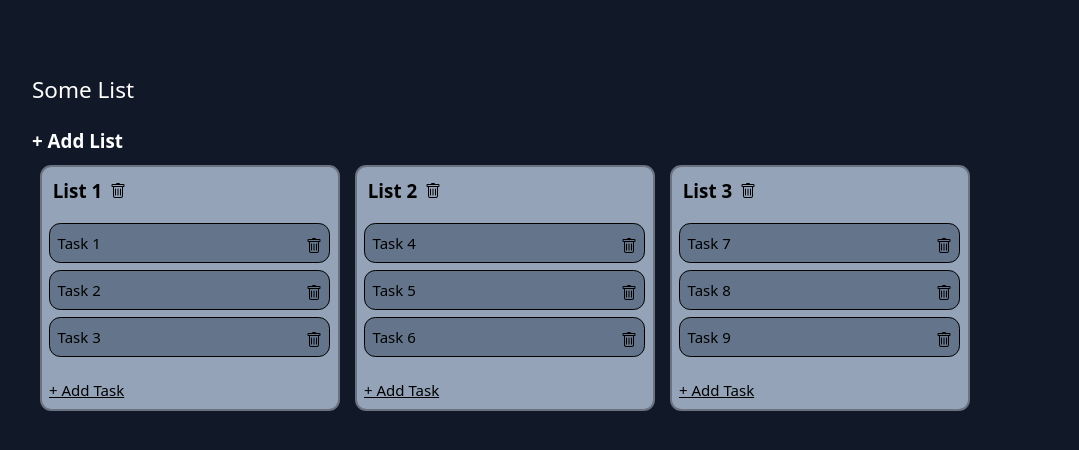
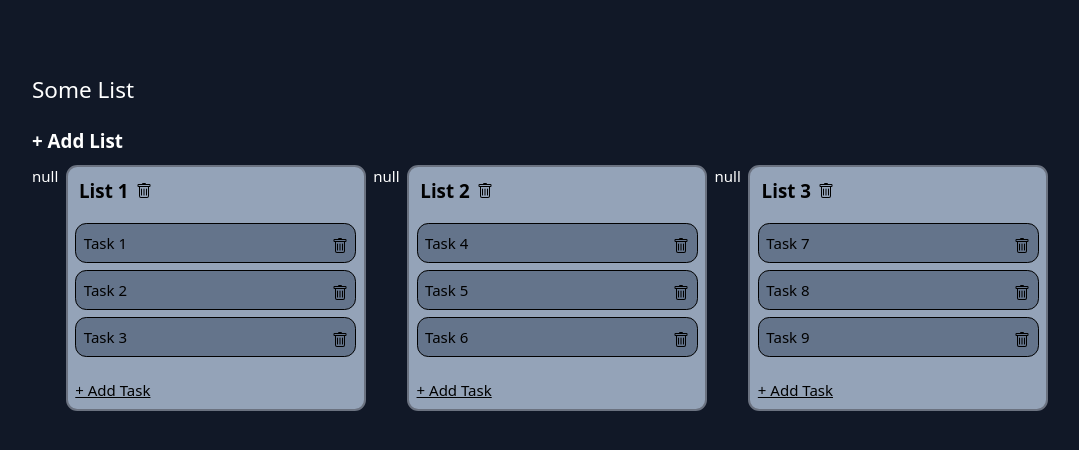
Before and after one commit to edmhok/hatud, a SvelteKit app: page /task-manager in a window 1280 px wide. Shown: the top 450 px of the page, without its empty margins (43-1122 px from the left). Built offline with nearby package versions, Linux system fonts and the light colour scheme.

Commit message:
list hover id

```diff
--- a/src/components/task-manager/TaskList.svelte
+++ b/src/components/task-manager/TaskList.svelte
@@ -4,6 +4,8 @@
 
 	export let list;
 	export let listIdx;
+
+	let listHoverId = null;
 
 	function drop(e) {
 		const sourceJson = e.dataTransfer.getData('text/plain');
@@ -12,9 +14,15 @@
 	}
 </script>
 
-<!-- svelte-ignore a11y-no-static-element-interactions -->
+<div class="text-white">
+	{listHoverId}
+</div>
 <div class="flex-it h-full w-80 max-w-sm min-h-full m-2 my-0">
+	<!-- svelte-ignore a11y-no-static-element-interactions -->
 	<div
+		on:dragenter={() => {
+			listHoverId = list.id;
+		}}
 		on:dragover|preventDefault={() => {}}
 		on:drop={drop}
 		class="bg-slate-400 flex-it rounded-xl max-h-full border-2 border-gray-500"
```
